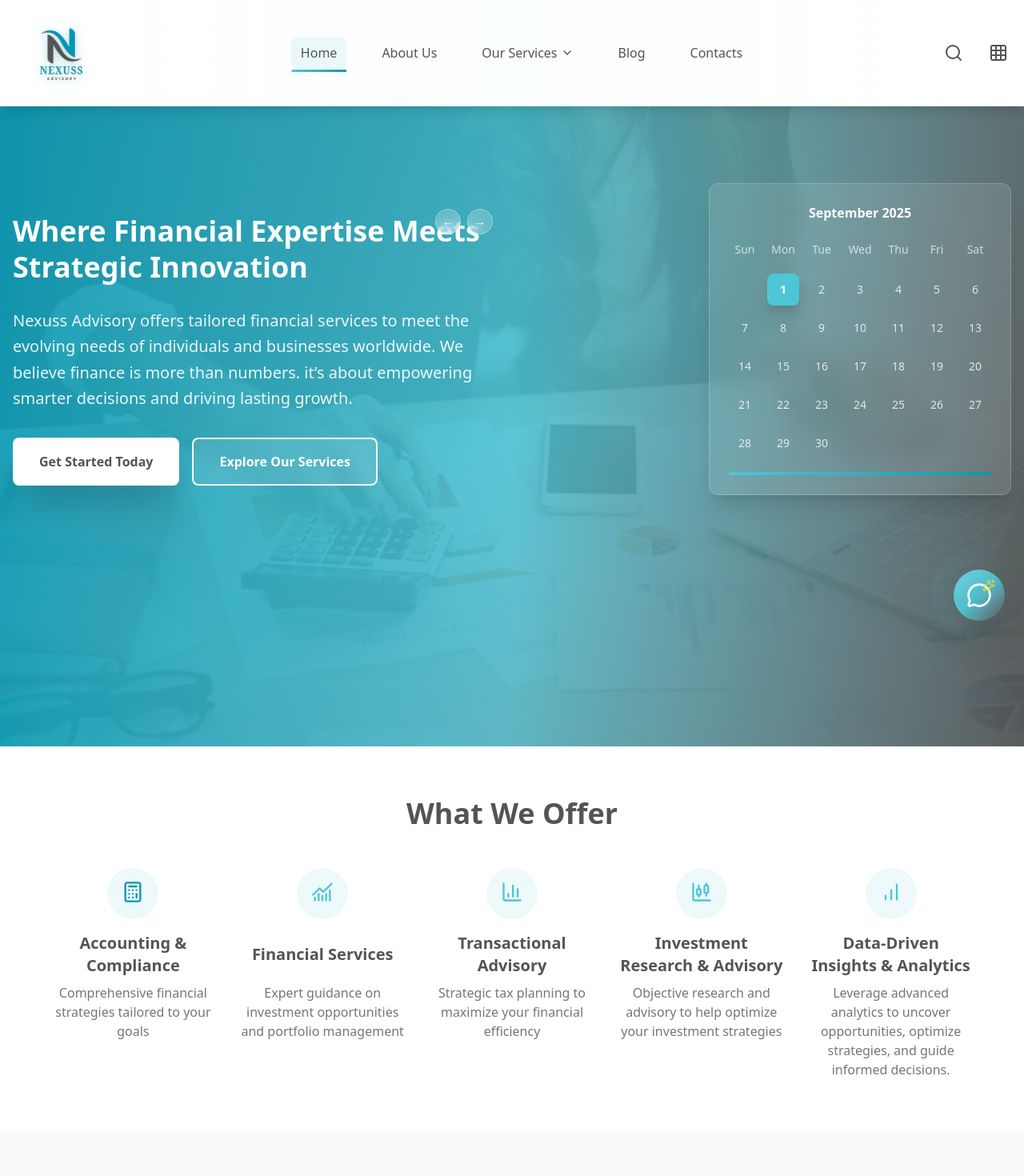
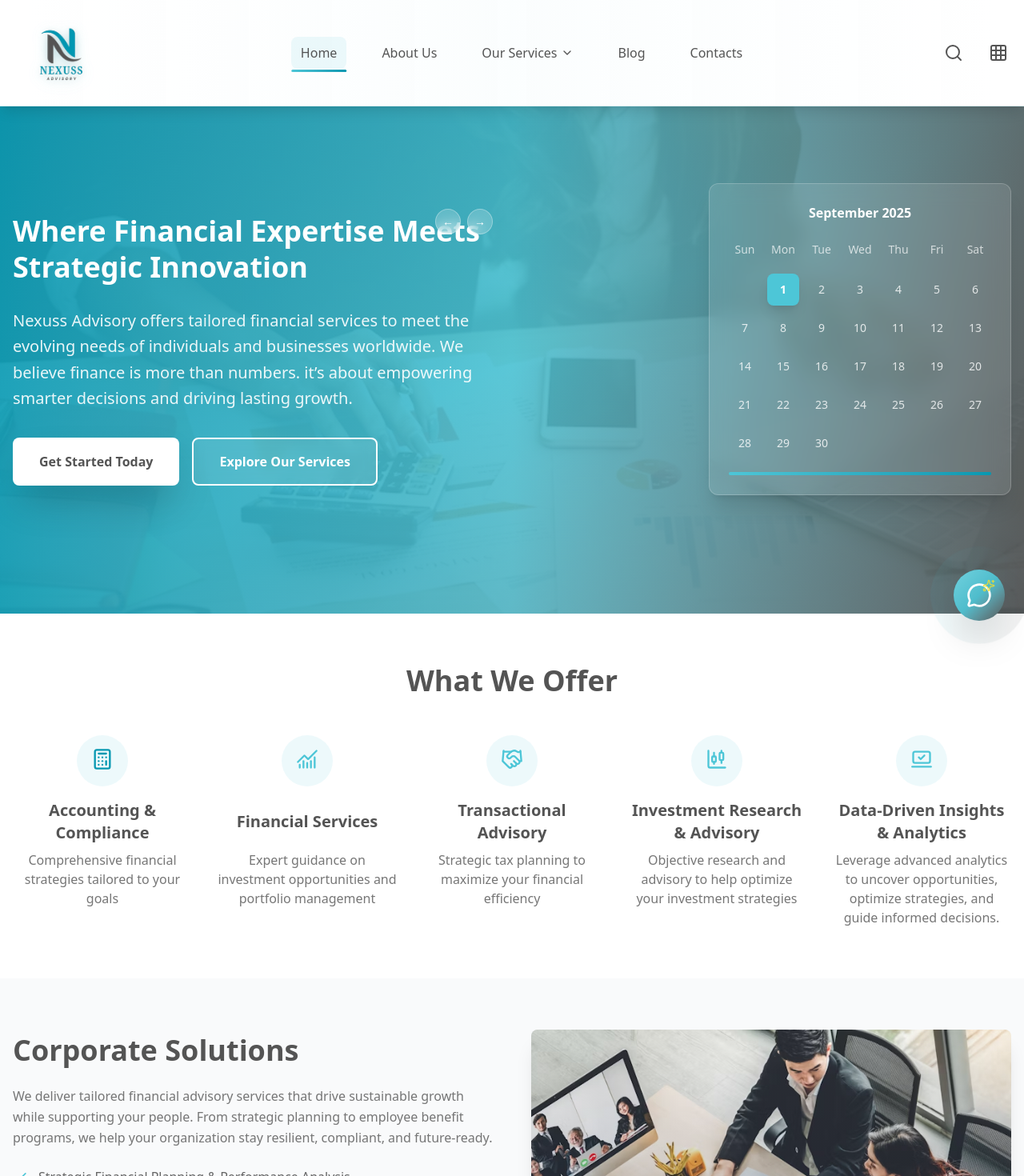
Before and after one commit to HaMZAAsif043/Nexuss_Advisory, a Next.js app: page / in a window 1280 px wide. Shown: the top 1470 px of the page at 80% size. Built offline with nearby package versions, Linux system fonts and the light colour scheme.

Commit message:
blog page created

```diff
--- a/app/layout.tsx
+++ b/app/layout.tsx
@@ -29,10 +29,11 @@ const inter = Inter({
   variable: "--font-inter",
 });
 export const metadata: Metadata = {
+  metadataBase: new URL("https://nexussadvisory.com"),
   title: "Nexuss Advisory",
   description:
     "Nexuss Advisory provides expert financial advisory services, helping businesses and individuals achieve sustainable growth, smarter investments, and long-term success.",
-    icons: {
+  icons: {
     icon: [
       { url: "/favicon-16x16.png", sizes: "16x16", type: "image/png" },
       { url: "/favicon-32x32.png", sizes: "32x32", type: "image/png" },
@@ -60,6 +61,7 @@ export const metadata: Metadata = {
     google: "vCXnEsE_6moL2jHRPP-JkNhwHHNDfrbgc0K3o1A-knA",
   },
 };
+
 
 
 export default function RootLayout({
--- a/components/AreasOfFocus/AreasOfFocus.tsx
+++ b/components/AreasOfFocus/AreasOfFocus.tsx
@@ -5,8 +5,9 @@ import {
   Calculator,
   ChartNoAxesCombined,
   BarChart3,
-  BarChart,
-  ChartCandlestick
+  ChartCandlestick,
+  LaptopMinimalCheck,
+  Handshake
 } from "lucide-react";
 
 const AreasOfFocus = () => {
@@ -26,7 +27,7 @@ const AreasOfFocus = () => {
       color: "#4DC6D7",
     },
     {
-      icon: BarChart3,
+      icon: Handshake,
       title: "Transactional Advisory",
       description:
         "Strategic tax planning to maximize your financial efficiency",
@@ -40,7 +41,7 @@ const AreasOfFocus = () => {
       color: "#4DC6D7",
     },
     {
-      icon: BarChart,
+      icon: LaptopMinimalCheck,
       title: "Data-Driven Insights & Analytics",
       description:
         "Leverage advanced analytics to uncover opportunities, optimize strategies, and guide informed decisions.",
@@ -70,7 +71,7 @@ const AreasOfFocus = () => {
 
           {/* Focus Areas Grid */}
           <motion.div
-            className="grid grid-cols-1 md:grid-cols-2 lg:grid-cols-5 gap-8 max-w-6xl mx-auto"
+            className="grid grid-cols-1 md:grid-cols-2 lg:grid-cols-5 gap-8 max-w-full mx-auto"
             initial="hidden"
             whileInView="visible"
             viewport={{ amount: 0.2 }}
--- a/components/HeroSection/HeroSection.tsx
+++ b/components/HeroSection/HeroSection.tsx
@@ -7,7 +7,7 @@ import MiniCalendar from "./MiniCalendar";
 
 const HeroSection = () => {
   return (
-    <section className="relative min-h-screen bg-gradient-to-br from-[#0798B1] via-[#4DC6D7] to-[#545454] overflow-hidden hero-section">
+    <section className="relative max-h-screen bg-gradient-to-br from-[#0798B1] via-[#4DC6D7] to-[#545454] overflow-hidden hero-section">
       {/* Background Image */}
       <div className="absolute inset-0">
         <Image
```
